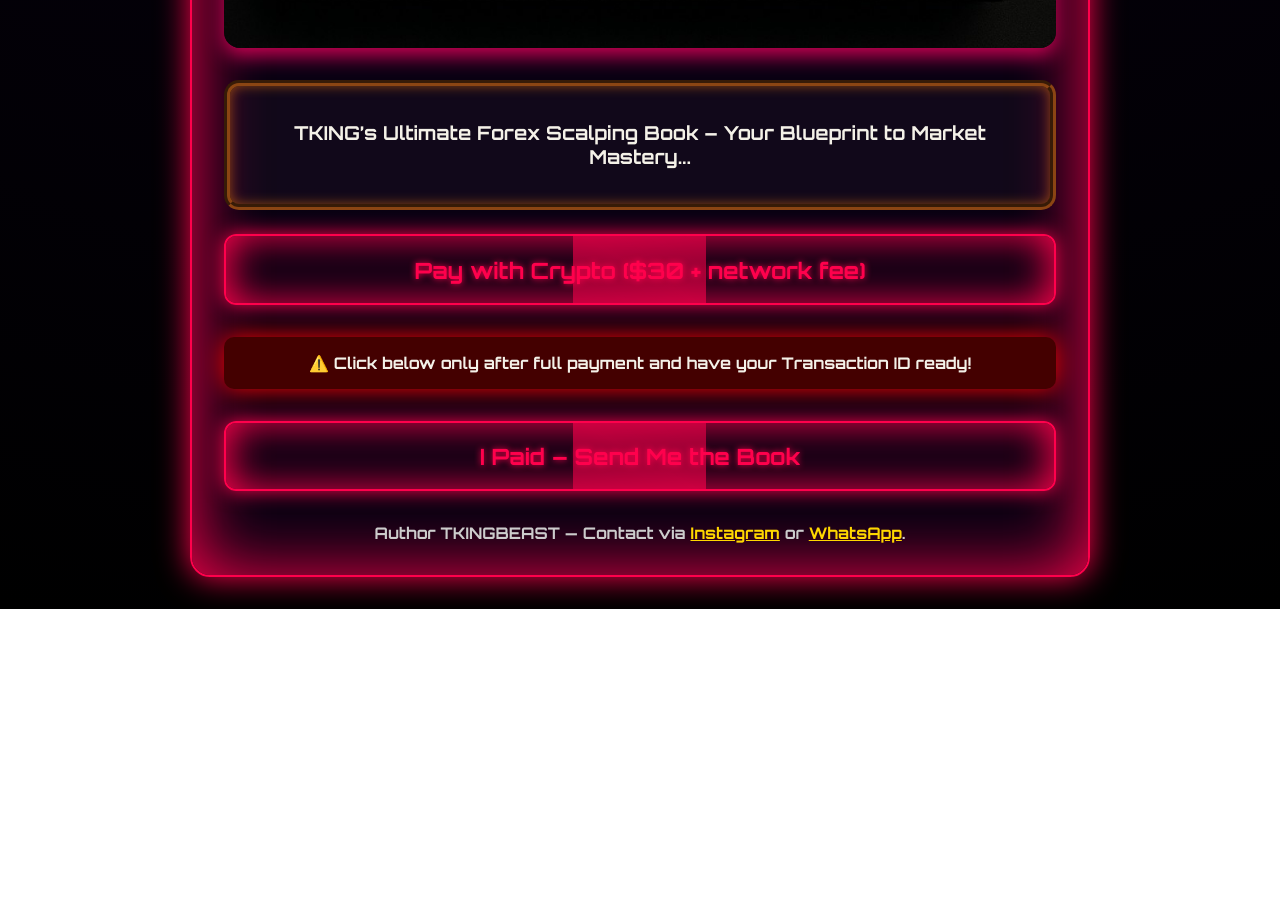
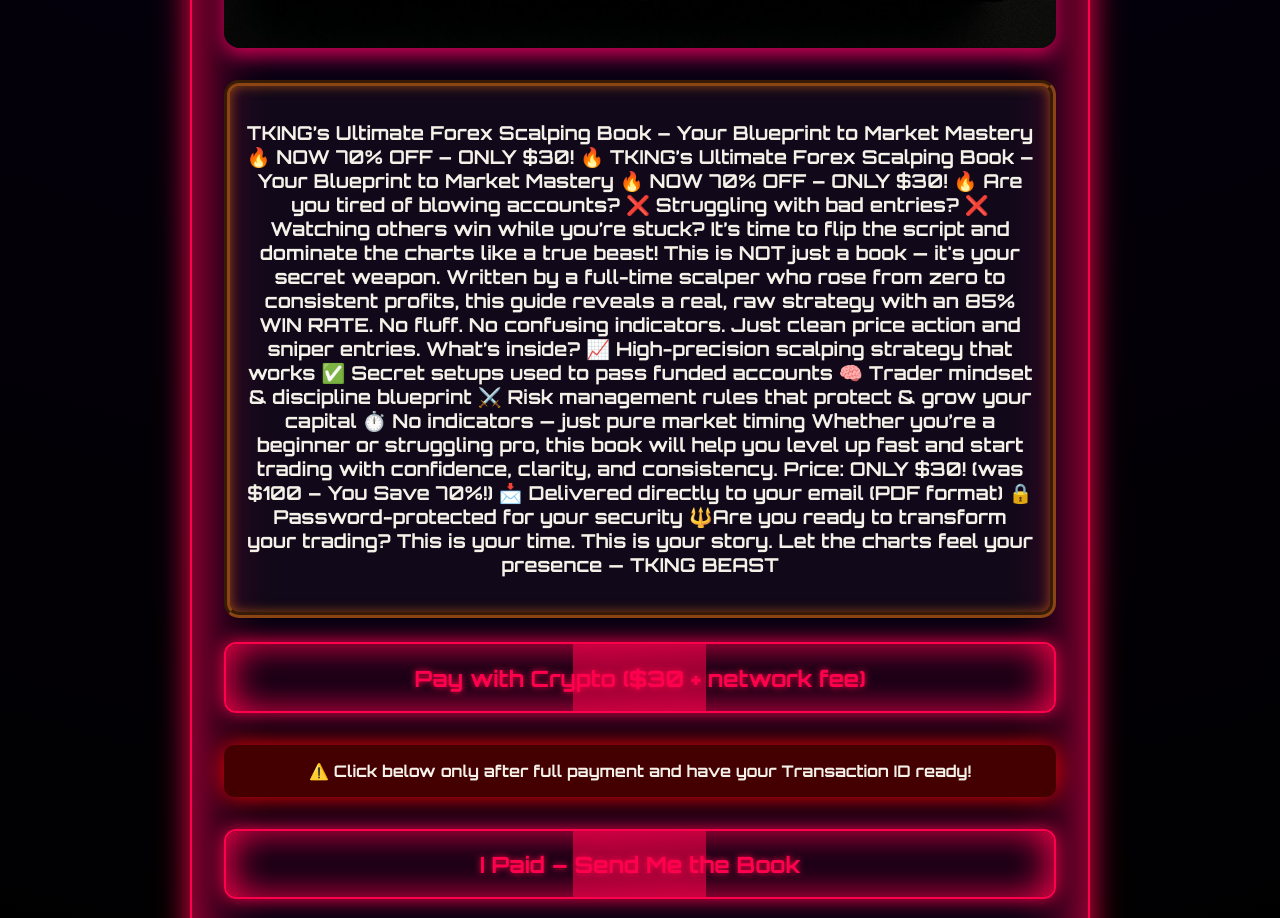
Before and after one commit to TkingsXOedition/Forex-Mastery-, a plain HTML site: page index.html in a window 1280 px wide. Shown: the part 1420-2338 px from the top of the page. Before the commit the page ends 2029 px from the top, so only its background shows below. Drawn offline with Linux system fonts and the light colour scheme.

Commit message:
Update index.html

```diff
--- a/index.html
+++ b/index.html
@@ -165,7 +165,30 @@
     <div class="glitch-title">TKING’S ULTIMATE FOREX SCALPING BOOK XO edition</div>
     <img class="book-cover" src="book-cover.jpg" alt="Book Cover"/>
     <div class="description">
-      <p><strong>TKING’s Ultimate Forex Scalping Book – Your Blueprint to Market Mastery...</strong></p>
+      <p><strong>TKING’s Ultimate Forex Scalping Book – Your Blueprint to Market Mastery
+🔥 NOW 70% OFF – ONLY $30! 🔥
+      TKING’s Ultimate Forex Scalping Book – Your Blueprint to Market Mastery
+🔥 NOW 70% OFF – ONLY $30! 🔥
+
+Are you tired of blowing accounts? ❌ Struggling with bad entries? ❌ Watching others win while you’re stuck?
+It’s time to flip the script and dominate the charts like a true beast! This is NOT just a book — it's your secret weapon.
+
+Written by a full-time scalper who rose from zero to consistent profits, this guide reveals a real, raw strategy with an 85% WIN RATE. No fluff. No confusing indicators. Just clean price action and sniper entries.
+
+What’s inside?
+📈 High-precision scalping strategy that works
+✅ Secret setups used to pass funded accounts
+🧠 Trader mindset & discipline blueprint
+⚔️ Risk management rules that protect & grow your capital
+⏱️ No indicators — just pure market timing
+
+Whether you’re a beginner or struggling pro, this book will help you level up fast and start trading with confidence, clarity, and consistency.
+Price: ONLY $30! (was $100 – You Save 70%!)
+📩 Delivered directly to your email (PDF format)
+🔒 Password-protected for your security
+🔱Are you ready to transform your trading?
+This is your time. This is your story.
+Let the charts feel your presence — TKING BEAST</strong></p>
     </div>
     <a class="btn-glow" href="https://nowpayments.io/payment/?iid=5224579413" target="_blank">
       <span style="position: relative; z-index: 2;">Pay with Crypto ($30 + network fee)</span>
```
